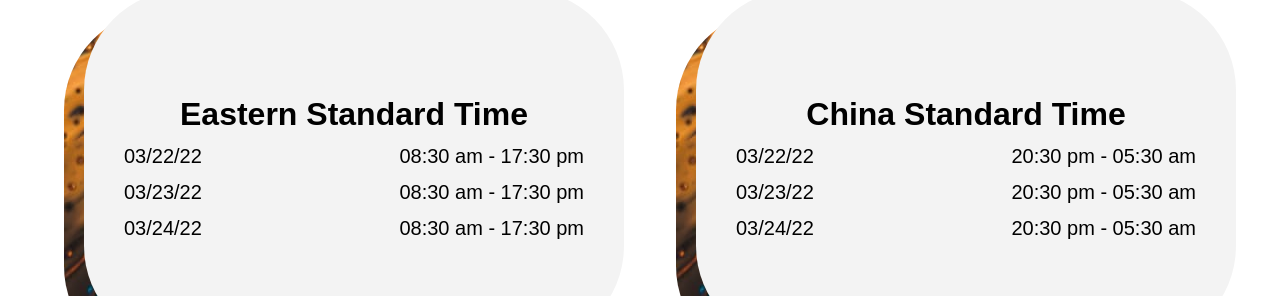
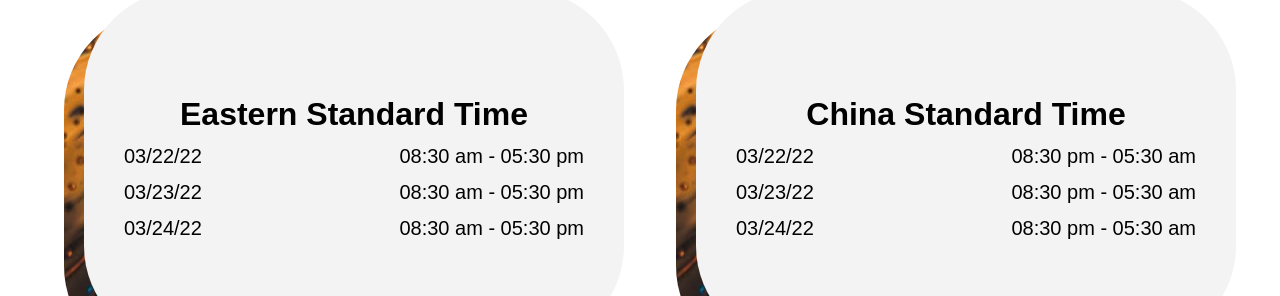
Before and after one commit to da-022412/ezone-fashion, a Next.js app: page /textile in a window 1280 px wide. Shown: the part 2880-3176 px from the top of the page. Built offline with nearby package versions, Linux system fonts and the light colour scheme; a web font is replaced by a local one.

Commit message:
Update times

```diff
--- a/pages/textile/index.js
+++ b/pages/textile/index.js
@@ -96,30 +96,30 @@ const CONTENT = {
             eastern: [
                 {
                     date: '03/22/22',
-                    content: '08:30 am - 17:30 pm',
+                    content: '08:30 am - 05:30 pm',
                 },
                 {
                     date: '03/23/22',
-                    content: '08:30 am - 17:30 pm',
+                    content: '08:30 am - 05:30 pm',
                 },
                 {
                     date: '03/24/22',
-                    content: '08:30 am - 17:30 pm',
+                    content: '08:30 am - 05:30 pm',
                 },
             ],
 
             china: [
                 {
                     date: '03/22/22',
-                    content: '20:30 pm - 05:30 am',
+                    content: '08:30 pm - 05:30 am',
                 },
                 {
                     date: '03/23/22',
-                    content: '20:30 pm - 05:30 am',
+                    content: '08:30 pm - 05:30 am',
                 },
                 {
                     date: '03/24/22',
-                    content: '20:30 pm - 05:30 am',
+                    content: '08:30 pm - 05:30 am',
                 },
             ],
         },
```
